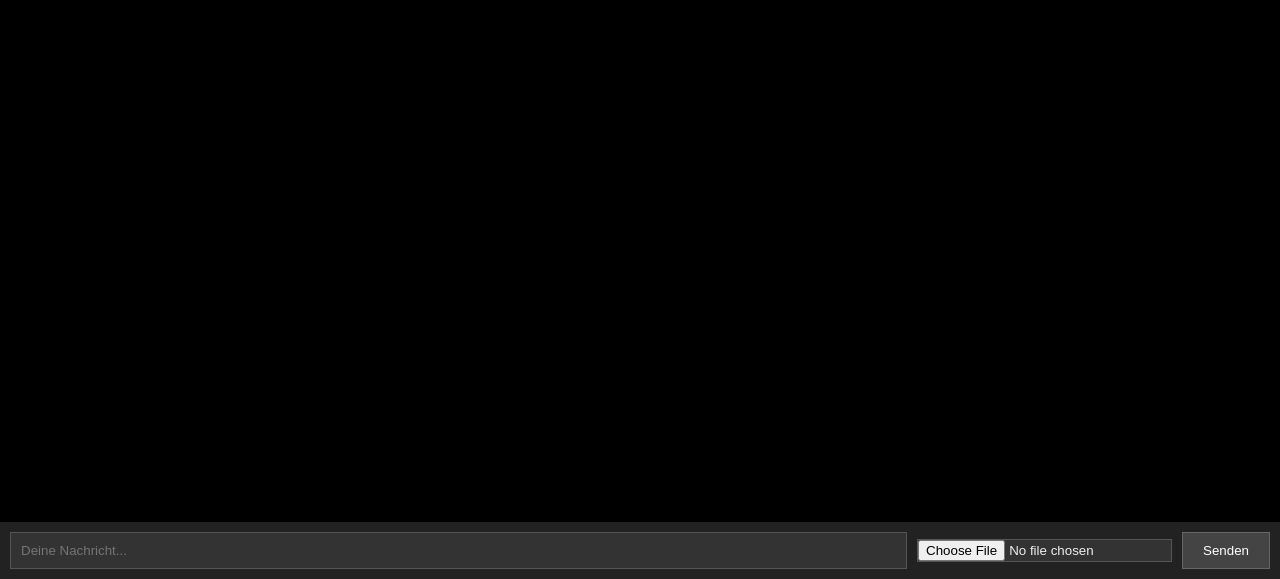
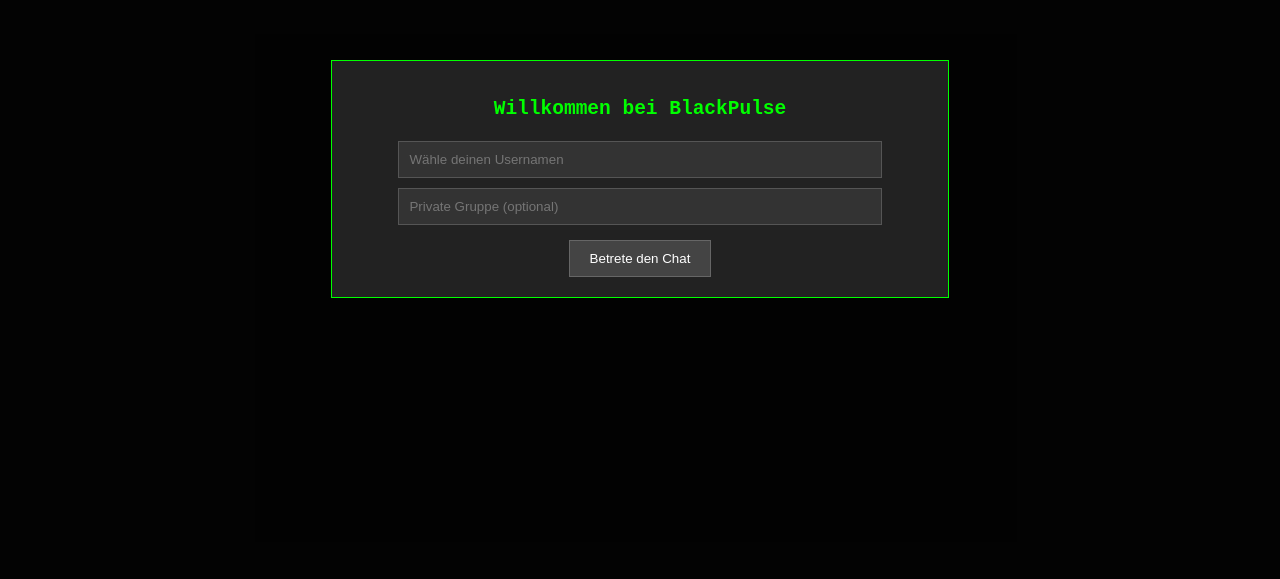
Before and after one commit to titanxrio/chat, a plain HTML site: page chat.html in a window 1280 px wide. Shown: the part 221-800 px from the top of the page. Drawn offline with nearby package versions, Linux system fonts and the light colour scheme; no server answers.

Commit message:
Update chat.html

```diff
--- a/chat.html
+++ b/chat.html
@@ -4,9 +4,10 @@
   <meta charset="UTF-8">
   <title>BlackPulse - Chat Room</title>
   <style>
+    /* Globaler Darkweb-Style */
     body {
       background-color: #111;
-      color: #ddd;
+      color: #0f0;
       font-family: monospace;
       margin: 0;
       padding: 0;
@@ -19,7 +20,7 @@
     }
     #messages {
       flex: 1;
-      overflow-y: scroll;
+      overflow-y: auto;
       padding: 20px;
       background: #000;
     }
@@ -39,9 +40,9 @@
     }
     #input-area input[type="file"] {
       margin-right: 10px;
-      color: #eee;
       background: #333;
       border: 1px solid #555;
+      color: #eee;
     }
     #input-area button {
       padding: 10px 20px;
@@ -50,10 +51,46 @@
       color: #fff;
       cursor: pointer;
     }
+    /* Modal für Username-Eingabe */
+    #loginModal {
+      position: fixed;
+      top: 0;
+      left: 0;
+      width: 100%;
+      height: 100%;
+      background: rgba(0, 0, 0, 0.85);
+      display: flex;
+      justify-content: center;
+      align-items: center;
+      z-index: 100;
+    }
+    #loginModal .modal-content {
+      background: #222;
+      padding: 20px;
+      border: 1px solid #0f0;
+      text-align: center;
+    }
+    #loginModal input {
+      padding: 10px;
+      margin: 5px;
+      background: #333;
+      border: 1px solid #555;
+      color: #eee;
+      width: 80%;
+    }
+    #loginModal button {
+      padding: 10px 20px;
+      background: #444;
+      border: 1px solid #666;
+      color: #fff;
+      cursor: pointer;
+      margin-top: 10px;
+    }
   </style>
 </head>
 <body>
-  <div id="chat-container">
+  <!-- Chat Container -->
+  <div id="chat-container" style="display: none;">
     <div id="messages"></div>
     <div id="input-area">
       <input type="text" id="messageInput" placeholder="Deine Nachricht...">
@@ -62,26 +99,36 @@
     </div>
   </div>
 
+  <!-- Login Modal -->
+  <div id="loginModal">
+    <div class="modal-content">
+      <h2>Willkommen bei BlackPulse</h2>
+      <input type="text" id="usernameInput" placeholder="Wähle deinen Usernamen" required>
+      <input type="text" id="roomInput" placeholder="Private Gruppe (optional)">
+      <button id="enterChatButton">Betrete den Chat</button>
+    </div>
+  </div>
+
   <!-- Socket.IO Client Library -->
   <script src="/socket.io/socket.io.js"></script>
   <script>
-    // Hole die Username- und Room-Parameter aus der URL
-    const urlParams = new URLSearchParams(window.location.search);
-    const username = urlParams.get('username') || 'Anon';
-    const room = urlParams.get('room') || 'global';
-
-    // Verbinde dich mit dem Socket.IO Server
+    let username, room;
     const socket = io();
 
-    // Trete dem gewünschten Raum bei
-    socket.emit('joinRoom', { username, room });
+    // Sobald der User seinen Namen eingibt, Modal ausblenden und Chat starten
+    document.getElementById('enterChatButton').addEventListener('click', function() {
+      username = document.getElementById('usernameInput').value.trim() || 'Anon';
+      room = document.getElementById('roomInput').value.trim() || 'global';
+
+      // Modal ausblenden und Chat Container anzeigen
+      document.getElementById('loginModal').style.display = 'none';
+      document.getElementById('chat-container').style.display = 'flex';
+
+      // Join Room
+      socket.emit('joinRoom', { username, room });
+    });
 
     // Nachrichten senden
-    document.getElementById('sendButton').addEventListener('click', sendMessage);
-    document.getElementById('messageInput').addEventListener('keypress', function(e) {
-      if (e.key === 'Enter') sendMessage();
-    });
-
     function sendMessage() {
       const msgInput = document.getElementById('messageInput');
       const msg = msgInput.value;
@@ -90,6 +137,11 @@
         msgInput.value = '';
       }
     }
+
+    document.getElementById('sendButton').addEventListener('click', sendMessage);
+    document.getElementById('messageInput').addEventListener('keypress', function(e) {
+      if (e.key === 'Enter') sendMessage();
+    });
 
     // Datei-Upload Handling
     document.getElementById('fileInput').addEventListener('change', function() {
```
